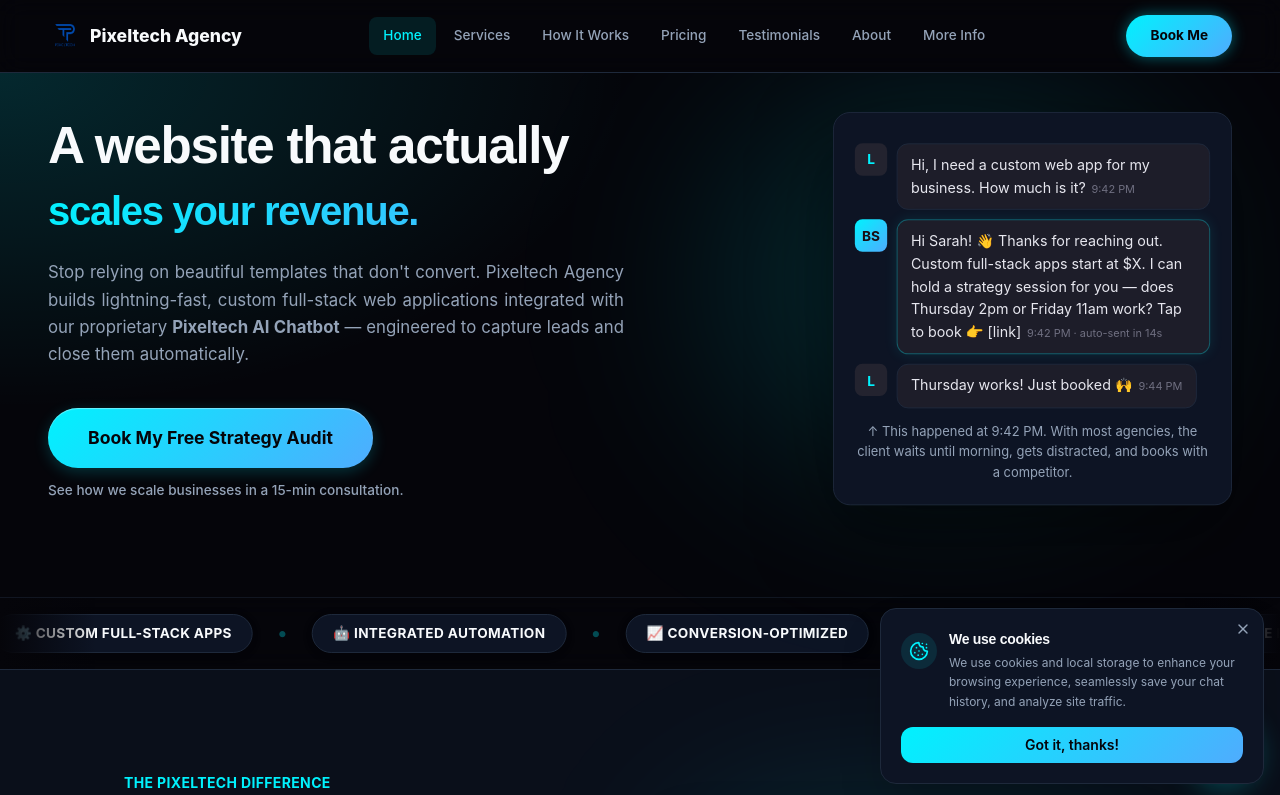
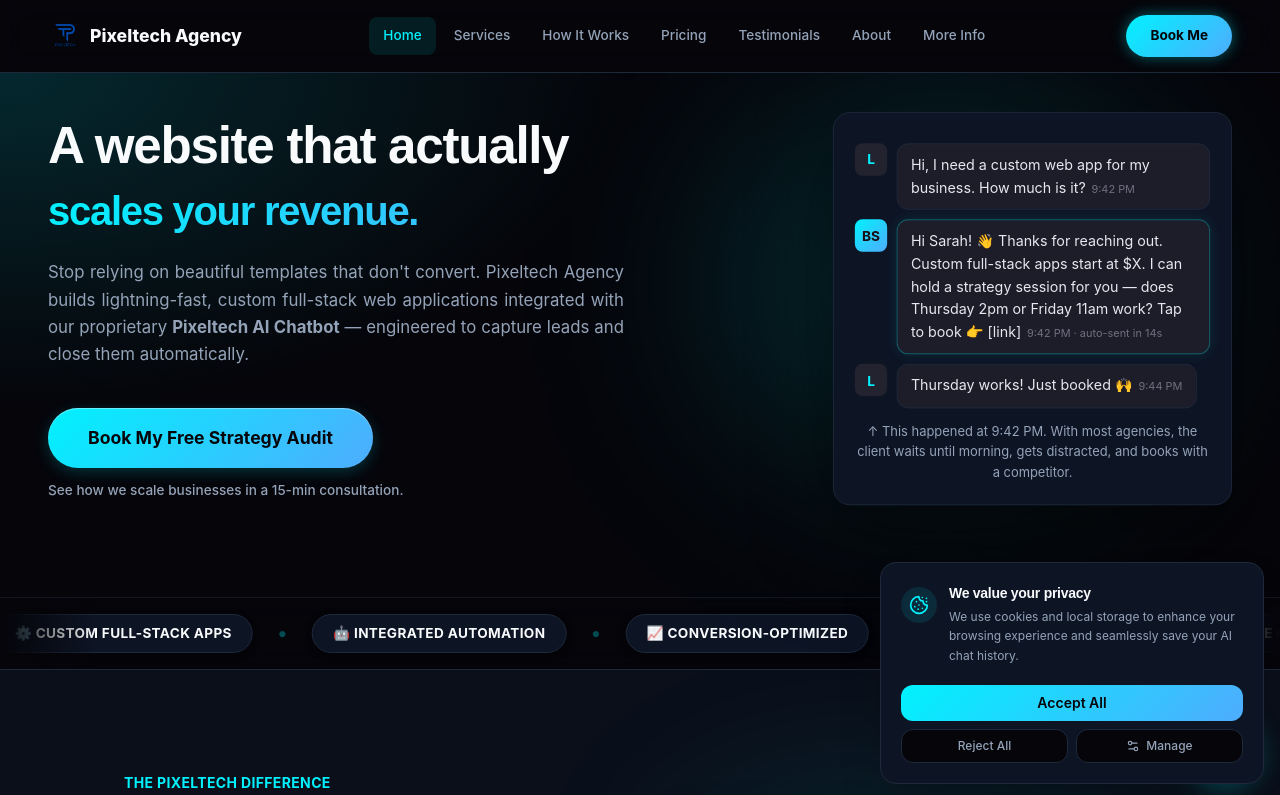
Before and after one commit to MAMuneebGhori/pixeltech-agency, a React (Vite) app in the folder pixel tech/: page / in a window 1280 px wide. Shown: the top 795 px of the page. Built offline with nearby package versions, Linux system fonts and the light colour scheme.

Commit message:
feat: advanced cookie consent with reject all, manage preferences, and conditional chat persistence

```diff
--- a/pixel tech/src/components/Chatbot.jsx
+++ b/pixel tech/src/components/Chatbot.jsx
@@ -5,9 +5,12 @@ import { MessageSquare, X, Send, Bot, User, Sparkles } from 'lucide-react';
 export default function Chatbot() {
   const [isOpen, setIsOpen] = useState(false);
   const [messages, setMessages] = useState(() => {
-    const saved = localStorage.getItem('pixeltech_chat_history');
-    if (saved) {
-      try { return JSON.parse(saved); } catch (e) { console.error('Failed to parse chat history', e); }
+    const accepted = localStorage.getItem('pixeltech_cookies_accepted');
+    if (accepted === 'all') {
+      const saved = localStorage.getItem('pixeltech_chat_history');
+      if (saved) {
+        try { return JSON.parse(saved); } catch (e) { console.error('Failed to parse chat history', e); }
+      }
     }
     return [
       { role: 'assistant', content: 'Hi there! I am the Pixeltech AI Assistant. What kind of project are you looking to build?' }
@@ -24,8 +27,11 @@ export default function Chatbot() {
 
   useEffect(() => {
     scrollToBottom();
-    // Save to localStorage whenever messages change
-    localStorage.setItem('pixeltech_chat_history', JSON.stringify(messages));
+    // Only save to localStorage if user explicitly accepted functional cookies
+    const accepted = localStorage.getItem('pixeltech_cookies_accepted');
+    if (accepted === 'all') {
+      localStorage.setItem('pixeltech_chat_history', JSON.stringify(messages));
+    }
   }, [messages, isLoading]);
 
   const handleSubmit = async (e) => {
--- a/pixel tech/src/components/CookieConsent.jsx
+++ b/pixel tech/src/components/CookieConsent.jsx
@@ -1,27 +1,48 @@
 import React, { useState, useEffect } from 'react';
 import { motion, AnimatePresence } from 'framer-motion';
-import { Cookie, X } from 'lucide-react';
+import { Cookie, X, Settings2, ShieldCheck, Check } from 'lucide-react';
 
 export default function CookieConsent() {
   const [isVisible, setIsVisible] = useState(false);
+  const [showPreferences, setShowPreferences] = useState(false);
+  const [functionalEnabled, setFunctionalEnabled] = useState(true);
 
   useEffect(() => {
     const hasAccepted = localStorage.getItem('pixeltech_cookies_accepted');
     if (!hasAccepted) {
-      // Small delay to not overwhelm the user immediately on page load
       const timer = setTimeout(() => setIsVisible(true), 1500);
       return () => clearTimeout(timer);
     }
   }, []);
 
-  const handleAccept = () => {
-    localStorage.setItem('pixeltech_cookies_accepted', 'true');
+  const handleAcceptAll = () => {
+    localStorage.setItem('pixeltech_cookies_accepted', 'all');
     setIsVisible(false);
+    setShowPreferences(false);
+  };
+
+  const handleRejectAll = () => {
+    localStorage.setItem('pixeltech_cookies_accepted', 'rejected');
+    localStorage.removeItem('pixeltech_chat_history'); // clear existing
+    setIsVisible(false);
+    setShowPreferences(false);
+  };
+
+  const handleSavePreferences = () => {
+    if (functionalEnabled) {
+      localStorage.setItem('pixeltech_cookies_accepted', 'all');
+    } else {
+      localStorage.setItem('pixeltech_cookies_accepted', 'rejected');
+      localStorage.removeItem('pixeltech_chat_history'); // clear existing
+    }
+    setIsVisible(false);
+    setShowPreferences(false);
   };
 
   return (
+    <>
       <AnimatePresence>
-      {isVisible && (
+        {isVisible && !showPreferences && (
           <motion.div
             initial={{ y: 100, opacity: 0 }}
             animate={{ y: 0, opacity: 1 }}
@@ -29,34 +50,128 @@ export default function CookieConsent() {
             transition={{ type: "spring", stiffness: 200, damping: 25 }}
             className="fixed bottom-4 left-4 right-4 md:left-auto md:right-4 md:max-w-sm z-[100] bg-card border border-line rounded-2xl p-5 shadow-2xl flex flex-col gap-4"
           >
-          <button
-            onClick={() => setIsVisible(false)}
-            className="absolute top-3 right-3 text-mut hover:text-ink transition-colors"
-            aria-label="Close"
-          >
-            <X className="w-4 h-4" />
-          </button>
-
             <div className="flex items-start gap-3">
               <div className="p-2 bg-accent/10 rounded-full text-accent shrink-0 mt-1">
                 <Cookie className="w-5 h-5" />
               </div>
               <div>
-              <h3 className="font-semibold text-ink text-sm mb-1">We use cookies</h3>
+                <h3 className="font-semibold text-ink text-sm mb-1">We value your privacy</h3>
                 <p className="text-xs text-mut leading-relaxed">
-                We use cookies and local storage to enhance your browsing experience, seamlessly save your chat history, and analyze site traffic.
+                  We use cookies and local storage to enhance your browsing experience and seamlessly save your AI chat history.
                 </p>
               </div>
             </div>
 
+            <div className="flex flex-col gap-2 mt-1">
               <button
-            onClick={handleAccept}
+                onClick={handleAcceptAll}
                 className="w-full bg-gradient-brand text-[#05050A] font-semibold text-sm py-2 rounded-xl hover:scale-[1.02] transition-transform"
               >
-            Got it, thanks!
+                Accept All
               </button>
+              <div className="grid grid-cols-2 gap-2">
+                <button
+                  onClick={handleRejectAll}
+                  className="w-full bg-bg border border-line text-mut font-medium text-xs py-2 rounded-xl hover:text-ink hover:bg-white/[0.02] transition-colors"
+                >
+                  Reject All
+                </button>
+                <button
+                  onClick={() => setShowPreferences(true)}
+                  className="w-full bg-bg border border-line text-mut font-medium text-xs py-2 rounded-xl hover:text-ink hover:bg-white/[0.02] transition-colors flex items-center justify-center gap-1.5"
+                >
+                  <Settings2 className="w-3.5 h-3.5" />
+                  Manage
+                </button>
+              </div>
+            </div>
           </motion.div>
         )}
       </AnimatePresence>
+
+      {/* Preferences Modal */}
+      <AnimatePresence>
+        {showPreferences && (
+          <motion.div
+            initial={{ opacity: 0 }}
+            animate={{ opacity: 1 }}
+            exit={{ opacity: 0 }}
+            className="fixed inset-0 z-[150] flex items-center justify-center bg-black/60 backdrop-blur-sm p-4"
+          >
+            <motion.div
+              initial={{ scale: 0.95, opacity: 0 }}
+              animate={{ scale: 1, opacity: 1 }}
+              exit={{ scale: 0.95, opacity: 0 }}
+              className="w-full max-w-md bg-card border border-line rounded-2xl overflow-hidden shadow-2xl flex flex-col"
+            >
+              <div className="flex items-center justify-between p-5 border-b border-line">
+                <h2 className="text-lg font-bold text-ink flex items-center gap-2">
+                  <ShieldCheck className="w-5 h-5 text-accent" />
+                  Privacy Preferences
+                </h2>
+                <button
+                  onClick={() => setShowPreferences(false)}
+                  className="text-mut hover:text-ink p-1 rounded-md hover:bg-white/5 transition-colors"
+                >
+                  <X className="w-5 h-5" />
+                </button>
+              </div>
+
+              <div className="p-5 space-y-6 overflow-y-auto max-h-[60vh] custom-scrollbar">
+
+                {/* Essential Cookies */}
+                <div>
+                  <div className="flex items-center justify-between mb-2">
+                    <h3 className="font-semibold text-ink text-sm">Strictly Necessary Cookies</h3>
+                    <span className="text-xs font-semibold text-accent uppercase tracking-wider">Always Active</span>
+                  </div>
+                  <p className="text-xs text-mut leading-relaxed">
+                    These cookies are essential for the website to function properly. They cannot be disabled and do not store any personally identifiable information.
+                  </p>
+                </div>
+
+                <div className="h-px w-full bg-line" />
+
+                {/* Functional Cookies */}
+                <div>
+                  <div className="flex items-center justify-between mb-2">
+                    <h3 className="font-semibold text-ink text-sm">Functional Cookies (Chat History)</h3>
+
+                    {/* Custom Toggle Switch */}
+                    <button
+                      onClick={() => setFunctionalEnabled(!functionalEnabled)}
+                      className={`relative inline-flex h-5 w-9 items-center rounded-full transition-colors focus:outline-none ${functionalEnabled ? 'bg-accent' : 'bg-line'}`}
+                    >
+                      <span className={`inline-block h-3.5 w-3.5 transform rounded-full bg-white transition-transform ${functionalEnabled ? 'translate-x-4.5' : 'translate-x-1'}`} />
+                    </button>
+
+                  </div>
+                  <p className="text-xs text-mut leading-relaxed">
+                    These cookies allow the AI chatbot to remember your conversation across page reloads using your browser's local storage. If disabled, your chat will reset every time you refresh the page.
+                  </p>
+                </div>
+
+              </div>
+
+              <div className="p-5 border-t border-line bg-bg2 flex flex-col sm:flex-row gap-3">
+                <button
+                  onClick={handleRejectAll}
+                  className="w-full text-mut text-sm font-medium hover:text-ink transition-colors"
+                >
+                  Reject All
+                </button>
+                <button
+                  onClick={handleSavePreferences}
+                  className="w-full bg-gradient-brand text-[#05050A] font-semibold text-sm py-2.5 rounded-xl hover:scale-[1.02] transition-transform"
+                >
+                  Save My Choices
+                </button>
+              </div>
+
+            </motion.div>
+          </motion.div>
+        )}
+      </AnimatePresence>
+    </>
   );
 }
```
Lines whose indentation alone changed are shown as unchanged.
